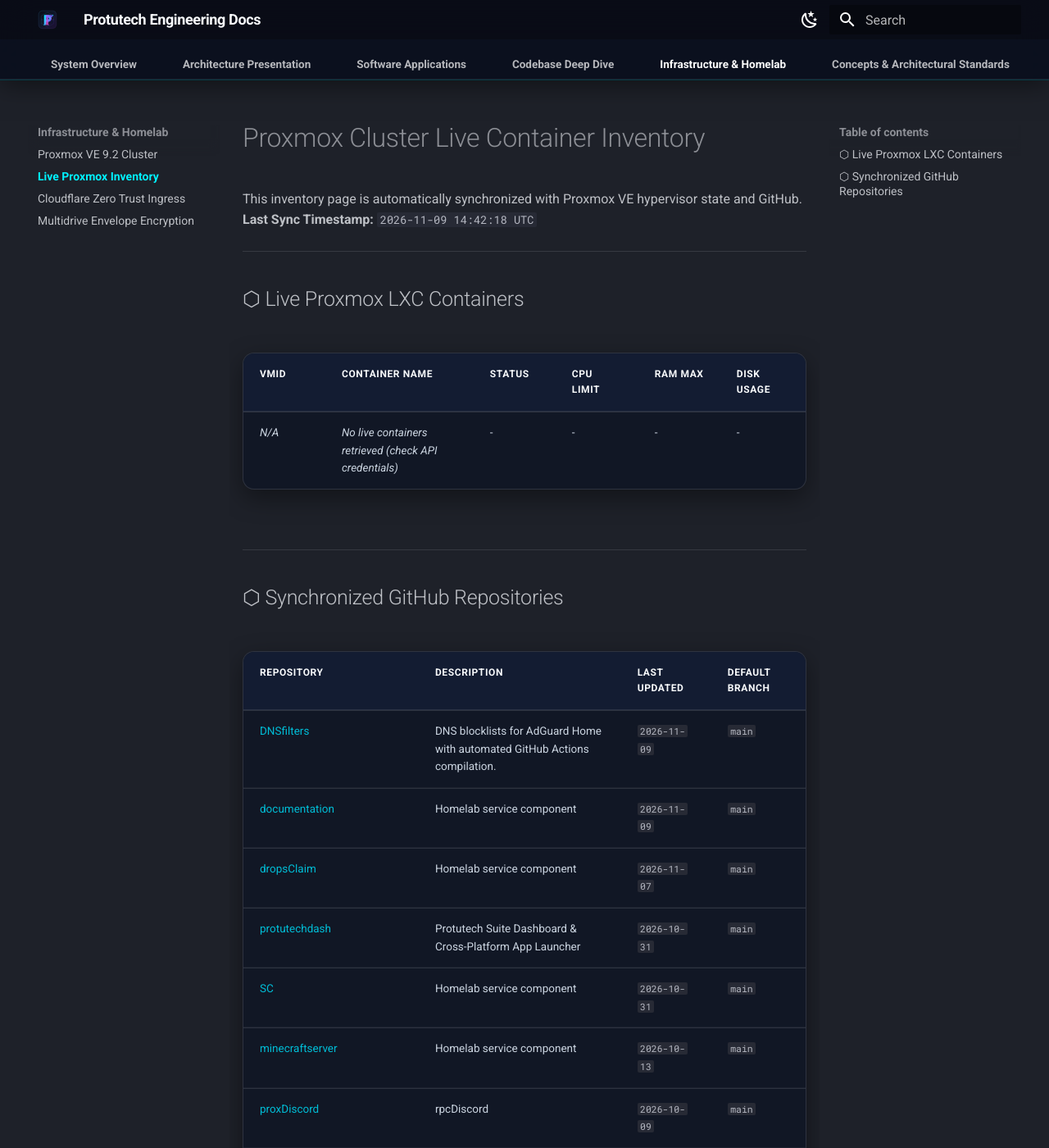
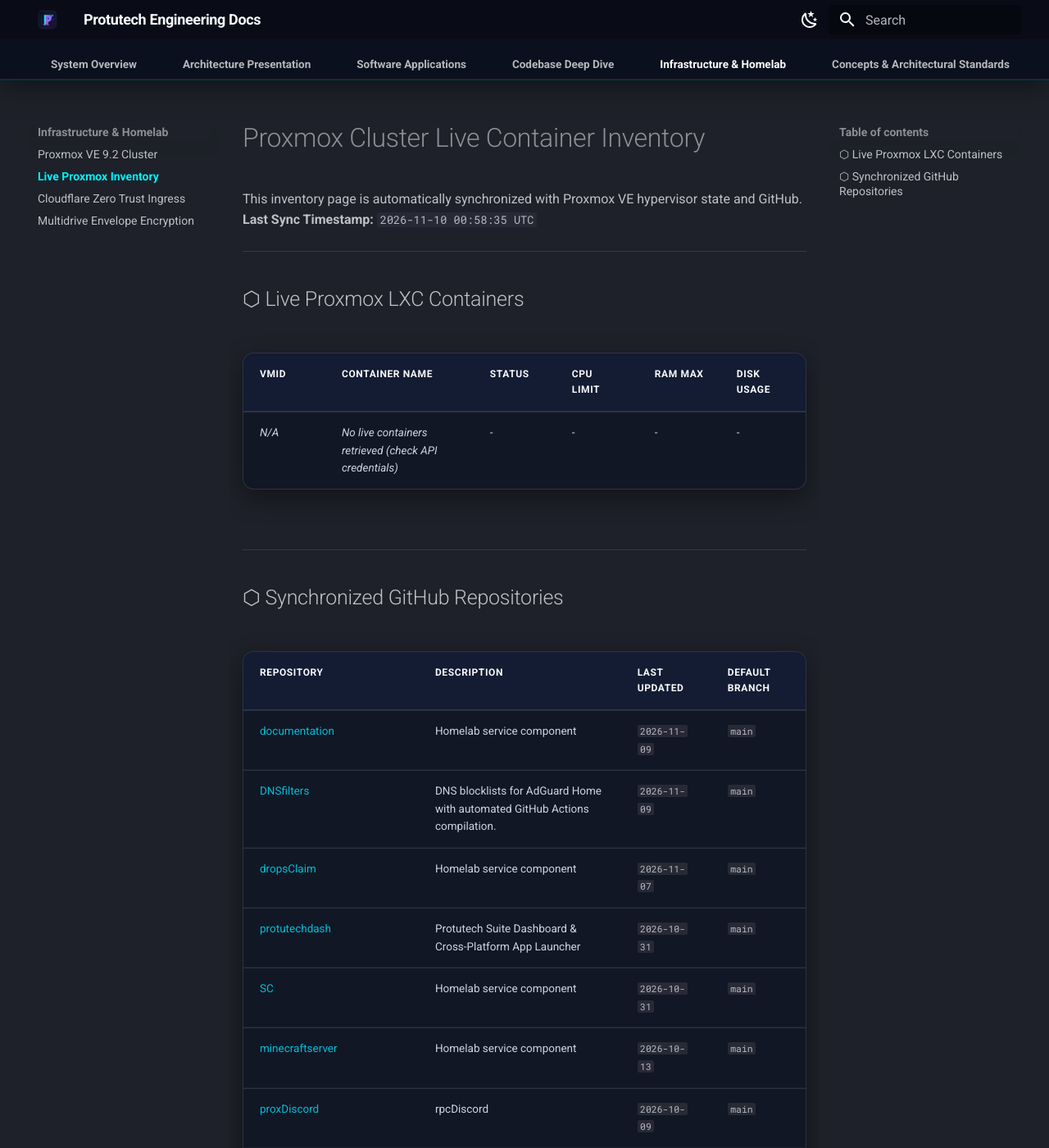
Before and after one commit to IAndrexI/documentation, an MkDocs documentation site: the page built from docs/infra/proxmox-live-inventory.md, in a window 1280 px wide and 1400 px high. Shown: the whole window at 82% size. Built offline with MkDocs 1.6.1 and Material for MkDocs 9.7.7, drawn with Linux system fonts in a browser that asks for light colours.

Commit message:
chore(auto-update): sync live Proxmox containers and GitHub repos [skip ci]

```diff
--- a/docs/infra/proxmox-live-inventory.md
+++ b/docs/infra/proxmox-live-inventory.md
@@ -1,7 +1,7 @@
 # Proxmox Cluster Live Container Inventory
 
 This inventory page is automatically synchronized with Proxmox VE hypervisor state and GitHub.
-**Last Sync Timestamp:** `2026-11-09 14:42:18 UTC`
+**Last Sync Timestamp:** `2026-11-10 00:58:35 UTC`
 
 ---
 
@@ -17,8 +17,8 @@
 
 | Repository | Description | Last Updated | Default Branch |
 | :--- | :--- | :--- | :--- |
+| [documentation](https://github.com/IAndrexI/documentation) | Homelab service component | `2026-11-09` | `main` |
 | [DNSfilters](https://github.com/IAndrexI/DNSfilters) | DNS blocklists for AdGuard Home with automated GitHub Actions compilation. | `2026-11-09` | `main` |
-| [documentation](https://github.com/IAndrexI/documentation) | Homelab service component | `2026-11-09` | `main` |
 | [dropsClaim](https://github.com/IAndrexI/dropsClaim) | Homelab service component | `2026-11-07` | `main` |
 | [protutechdash](https://github.com/IAndrexI/protutechdash) | Protutech Suite Dashboard & Cross-Platform App Launcher | `2026-10-31` | `main` |
 | [SC](https://github.com/IAndrexI/SC) | Homelab service component | `2026-10-31` | `main` |
```
